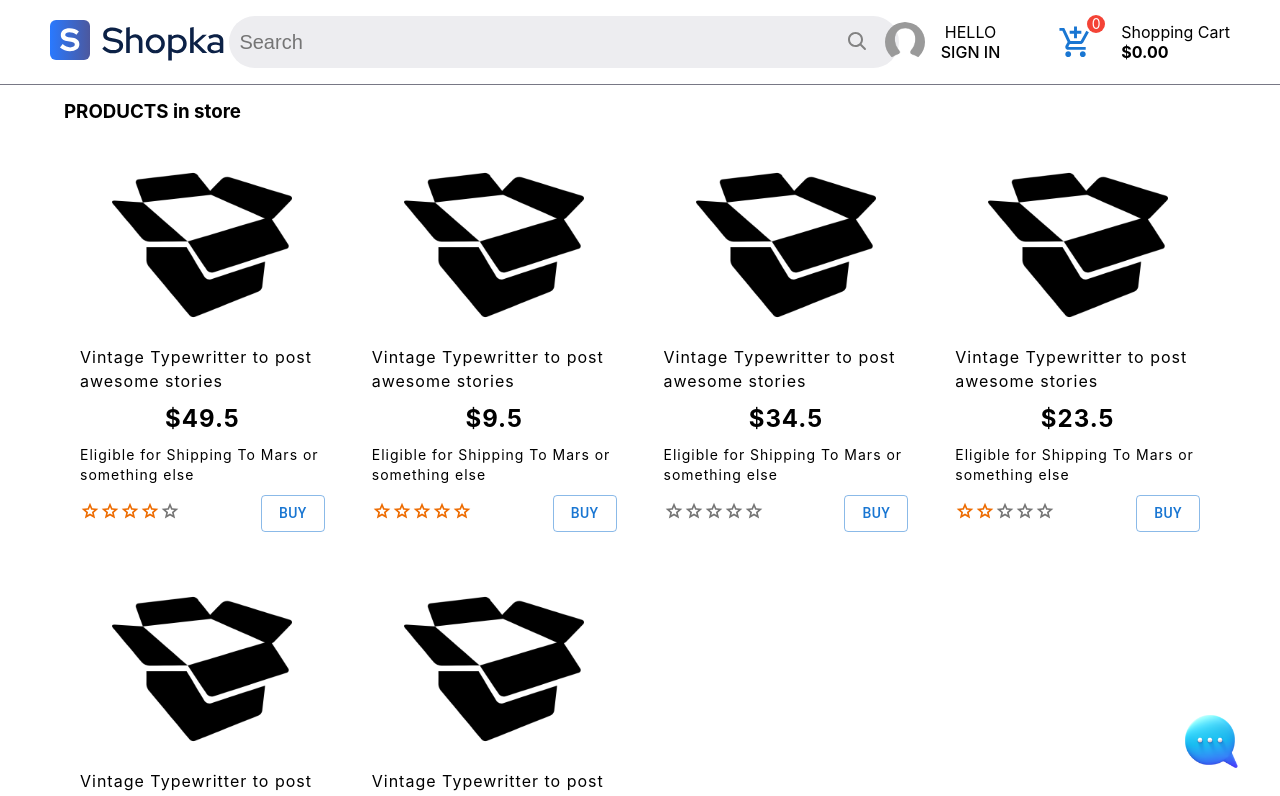
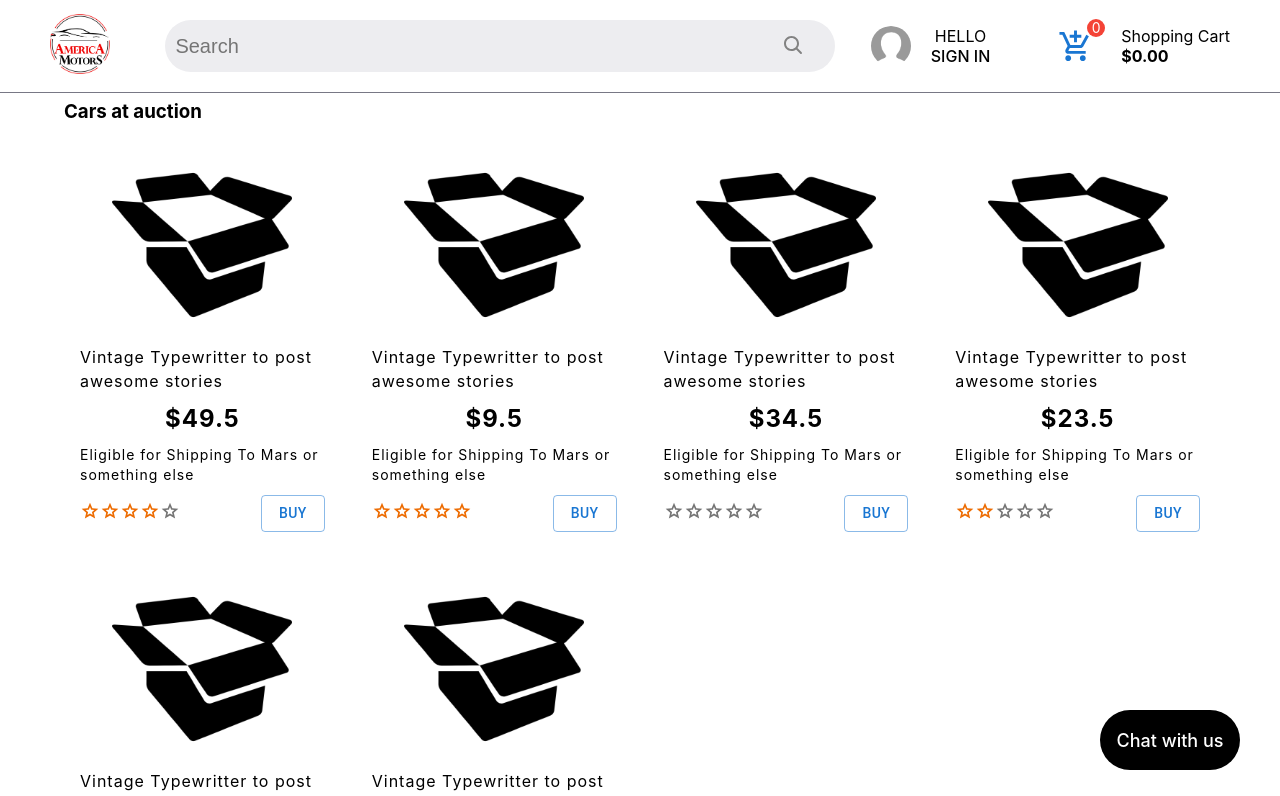
Before and after one commit to maxmajorov/online-store, a React (Create React App) app: page / in a window 1280 px wide. Shown: the top 796 px of the page. Built offline with nearby package versions, Linux system fonts and the light colour scheme.

Commit message:
change stylization

```diff
--- a/src/app/App.css
+++ b/src/app/App.css
@@ -1,13 +1,49 @@
 .chatIcon {
+  display: flex;
+  justify-content: center;
+  align-items: center;
   position: fixed;
   bottom: 30px;
   right: 40px;
-  background-image: url('../assets/img/chat-icon.png');
-  background-position: center;
-  background-repeat: no-repeat;
-  background-size: cover;
+  width: 140px;
+  height: 60px;
+  background-color: black;
+  color: white;
+  font-size: 18px;
+  font-weight: 500;
+  border-radius: 30px;
+  cursor: pointer;
+  animation-name: chat-fade-in;
+  animation-duration: 0.5s;
+  /* z-index: 10; */
+}
+
+.closeIcon {
+  display: flex;
+  justify-content: center;
+  align-items: center;
+  position: fixed;
+  bottom: 30px;
+  right: 40px;
   width: 60px;
   height: 60px;
+  background-color: black;
+  color: white;
+  font-size: 18px;
+  font-weight: 500;
+  border-radius: 50%;
   cursor: pointer;
-  z-index: 10;
+  animation-name: chat-fade-in;
+  animation-duration: 0.5s ;
+  /* z-index: 10; */
 }
+
+@keyframes chat-fade-in {
+  0% {
+    opacity: 0.5;
+  }
+
+  100% {
+    opacity: 1;
+  }
+}
--- a/src/app/App.tsx
+++ b/src/app/App.tsx
@@ -1,6 +1,7 @@
-import React, { useEffect, useState } from "react";
-import { Container, Tooltip } from "@mui/material";
-import "./App.css";
+import React, { useState } from "react";
+import { Container } from "@mui/material";
+import CloseOutlinedIcon from "@mui/icons-material/CloseOutlined";
+import IconButton from "@mui/material/IconButton";
 import { Route, Routes } from "react-router-dom";
 import { useAppDispatch, useAppSelector } from "../store/store";
 import { Cart } from "../components/cart/Cart";
@@ -9,6 +10,7 @@ import { ErrorSnackbar } from "../components/common/ErrorSnackbar/ErrorSnackbar"
 import { Header } from "../components/common/header/Header";
 import { WithLayout } from "../components/common/withLayout/WithLayout";
 import { Chat } from "../components/chat/Chat";
+import "./App.css";
 
 export const App = () => {
   const [open, setOpen] = useState(false);
@@ -37,13 +39,18 @@ export const App = () => {
         </Routes>
       </Container>
       {!open ? (
-        <>
-          <Tooltip title="Write us!">
-            <div className="chatIcon" onClick={() => setOpen(!open)} />
-          </Tooltip>
-        </>
+        <div className="chatIcon" onClick={() => setOpen(!open)}>
+          Chat with us
+        </div>
       ) : (
-        <Chat active={open} setActive={setOpen} />
+        <div>
+          <div className="closeIcon" onClick={() => setOpen(!open)}>
+            <IconButton size={"large"} style={{ color: "white" }}>
+              <CloseOutlinedIcon fontSize="inherit" />
+            </IconButton>
+          </div>
+          <Chat active={open} />
+        </div>
       )}
     </div>
   );
--- a/src/components/chat/Chat.module.scss
+++ b/src/components/chat/Chat.module.scss
@@ -1,12 +1,12 @@
 .chat {
   position: fixed;
-  bottom: 50px;
-  right: 70px;
+  bottom: 100px;
+  right: 80px;
   width: 355px;
-  height: 490px;
+  height: 560px;
   background-color: white;
-  opacity: 0;
-  transition: 0.5s;
+  // opacity: 0;
+  // transition: 0.5s;
   box-shadow: 0px 5px 10px 2px rgba(34, 60, 80, 0.2);
   border-radius: 7px;
 
@@ -22,14 +22,15 @@
     flex-direction: column;
     justify-content: space-between;
 
-
     .heading {
       display: flex;
+      flex-direction: column;
       justify-content: space-between;
       align-items: center;
+      text-align: center;
       background-color: #1976d2;
       color: white;
-      padding: 15px
+      padding: 10px 15px 0 15px
     }
 
     .chatMessages {
--- a/src/components/chat/Chat.tsx
+++ b/src/components/chat/Chat.tsx
@@ -3,10 +3,8 @@ import { useAppDispatch, useAppSelector } from "../../store/store";
 import defaultAva from "../../assets/img/def-image.png";
 import Avatar from "@mui/material/Avatar";
 import Button from "@mui/material/Button";
-import IconButton from "@mui/material/IconButton";
 import { CircularProgress } from "@mui/material";
 import TextField from "@mui/material/TextField";
-import CloseSharpIcon from "@mui/icons-material/CloseSharp";
 import SendIcon from "@mui/icons-material/Send";
 import { collection, orderBy, query } from "firebase/firestore";
 import { db } from "../..";
@@ -18,10 +16,9 @@ import { sendNewMessageTC } from "../../store/reducers/chat-reducer";
 
 type ChatType = {
   active: boolean;
-  setActive: (value: boolean) => void;
 };
 
-export const Chat: React.FC<ChatType> = React.memo(({ active, setActive }) => {
+export const Chat: React.FC<ChatType> = React.memo(({ active }) => {
   const [value, setValue] = useState("");
 
   const [messages] = useCollectionData(
@@ -56,10 +53,11 @@ export const Chat: React.FC<ChatType> = React.memo(({ active, setActive }) => {
 
       <div className={classes.chatContent}>
         <div className={classes.heading}>
-          <h3>Ask questions</h3>
-          <IconButton onClick={() => setActive(!active)}>
-            <CloseSharpIcon />
-          </IconButton>
+          <h3>Chat with us</h3>
+          <p>
+            Hello! Let us know if you have a specific question, or give an idea
+            of what you're looking for. We're happy to make recommendations.
+          </p>
         </div>
 
         {!currentUser.uid ? (
--- a/src/components/common/header/Header.module.scss
+++ b/src/components/common/header/Header.module.scss
@@ -9,6 +9,8 @@
   .headerLogo {
     display: flex;
     align-items: center;
+    width: 60px;
+    height: 60px;
   }
 
   .searchField {
@@ -24,14 +26,14 @@
       // width: 50px;
       // height: 50px;
       // border-radius: 50%;
-      margin-right: 16px;
+      margin-right: 20px;
     }
 
     &Buttons {
       display: flex;
       flex-direction: column;
       align-items: center;
-      margin-right: 50px;
+      margin-right: 60px;
     }
 
     &Cart {
--- a/src/components/common/header/Header.tsx
+++ b/src/components/common/header/Header.tsx
@@ -1,5 +1,5 @@
 import React, { useState } from "react";
-import Logo from "../../../assets/img/logo.svg";
+import Logo from "../../../assets/img/log.png";
 import defaultAva from "../../../assets/img/def-image.png";
 import { SearchInput } from "../search-input/SearchInput";
 import { LinearProgress } from "@mui/material";
@@ -23,7 +23,7 @@ export const Header: React.FC = () => {
   };
 
   return (
-    <header style={{ position: "fixed", width: "100%" }}>
+    <header style={{ position: "fixed", width: "100%", zIndex: 100 }}>
       <div className={classes.header}>
         <div className={classes.headerLogo}>
           <div>
--- a/src/components/onlineStore/OnlineStore.module.scss
+++ b/src/components/onlineStore/OnlineStore.module.scss
@@ -1,6 +1,6 @@
 .wrapper {
   position: relative;
-  z-index: -1;
+  // z-index: 0;
 
   .productsList {
     display: grid;
@@ -60,19 +60,4 @@
       }
     }
   }
-
-  .chatIcon {
-    position: fixed;
-    bottom: 30px;
-    right: 40px;
-    background-image: url('../../assets/img/chat-icon.png');
-    background-position: center;
-    background-repeat: no-repeat;
-    background-size: cover;
-    width: 60px;
-    height: 60px;
-    cursor: pointer;
-
-  }
-
 }
--- a/src/components/onlineStore/OnlineStore.tsx
+++ b/src/components/onlineStore/OnlineStore.tsx
@@ -61,7 +61,7 @@ const productsList: Array<ProductsType> = [
 export const OnlineStore: React.FC = React.memo(() => {
   return (
     <div className={classes.wrapper}>
-      <h3>PRODUCTS in store</h3>
+      <h3>Сars at auction</h3>
 
       <div className={classes.productsList}>
         {productsList.map((pr) => (
--- a/src/components/signInBtn/SignIn.tsx
+++ b/src/components/signInBtn/SignIn.tsx
@@ -1,5 +1,4 @@
 import React, { useState } from "react";
-import Button from "@mui/material/Button";
 import { SignInFormModal } from "./signInForm/SignInForm";
 import {
   isSignInSelector,
```
Also changed, not shown: src/assets/img/log.png (added).
